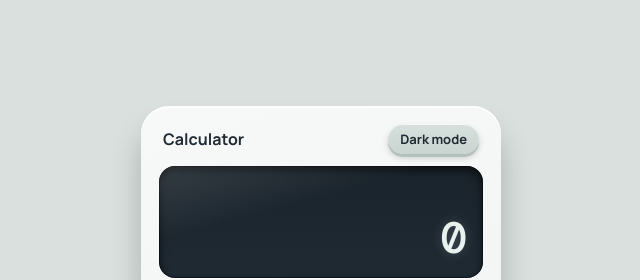
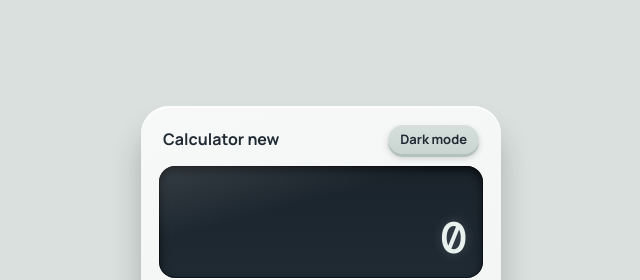
Before and after one commit to sourava-coder/CALCULATOR, a plain HTML site: page index.html in a window 1280 px wide. Shown: the top 280 px of the page, 319-959 px from the left. Drawn offline with nearby package versions, Linux system fonts and the light colour scheme.

Commit message:
Update calculator title to 'Calculator new'

```diff
--- a/index.html
+++ b/index.html
@@ -11,7 +11,7 @@
 </head>
 <body>
 <main class="calc">
-  <div class="top"><span>Calculator</span><button class="theme" id="theme" type="button">Dark mode</button></div>
+  <div class="top"><span>Calculator new</span><button class="theme" id="theme" type="button">Dark mode</button></div>
   <div class="screen" aria-live="polite">
     <div class="expr" id="expr"></div>
     <div class="out" id="out">0</div>
```
